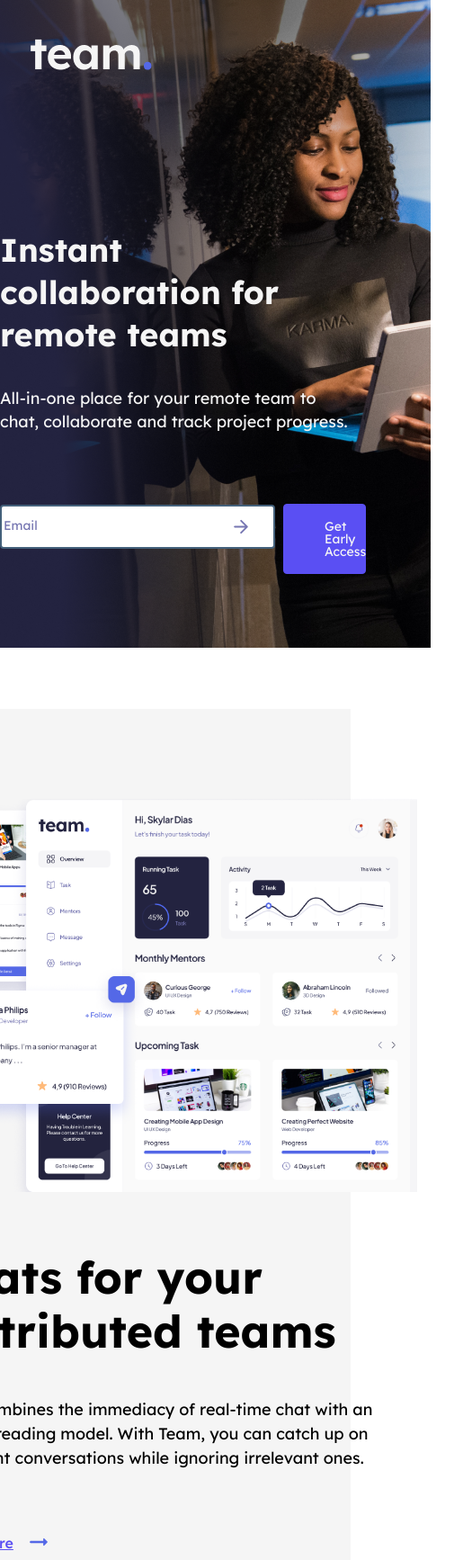
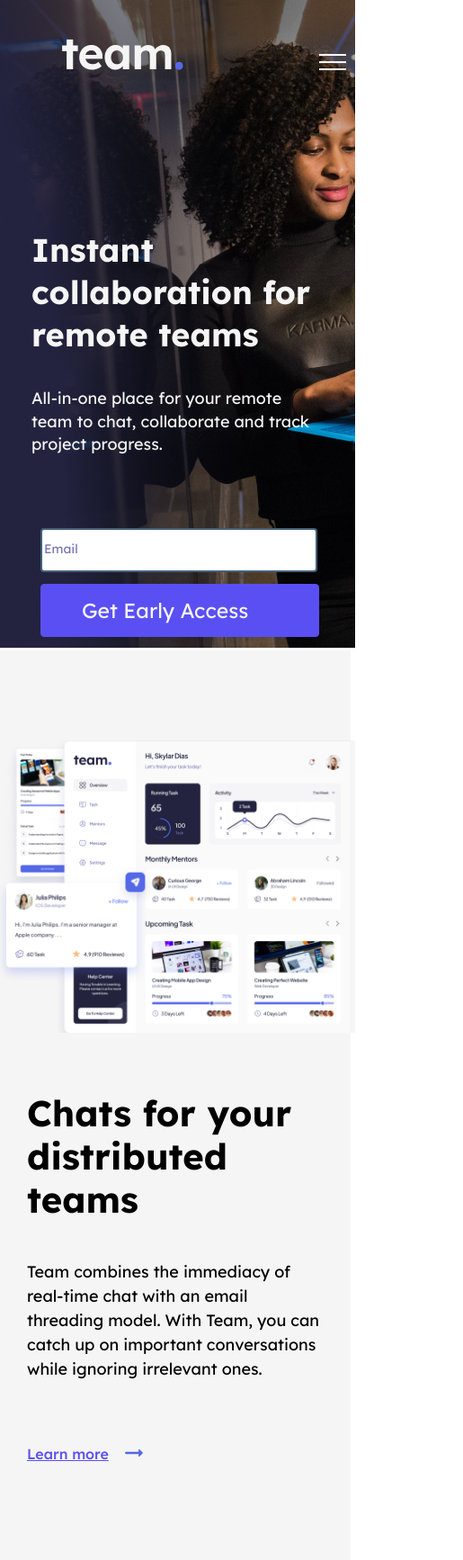
Before and after one commit to KoliaDutchak/TEAMLanding, a plain HTML site: page index.html in a window 390 px wide. Shown: the top 1734 px of the page at 90% size, 515 px wide, since content can reach past the window. Drawn offline with Linux system fonts and the light colour scheme.

Commit message:
Update style.css

```diff
--- a/css/style.css
+++ b/css/style.css
@@ -879,6 +879,78 @@ input::placeholder{
 }
 
 
+@media(max-width:420px){
+
+
+
+    .container{
+        margin: 0 auto;
+        max-width: 320px;
+    }
+
+
+    /*HEADER*/
+
+    .header__btn{
+        margin: 0 auto;
+        margin-top: 63px;
+        /* margin-left: 0; */
+        font-size: 23px;
+    }
+
+    .input{
+        width: 300px;
+    }
+
+    .input__icon{
+        opacity: 0;
+    }
+
+    .header__btn,
+    .input{
+        margin-left: 10px;
+    }
+
+    /*NAV*/
+    .menu__icon span,
+    .menu__icon::before,
+    .menu__icon::after{
+        left: 320px;
+    }
+
+
+    /*MAIN*/
+
+    .main {
+        margin-top: 15px;
+
+    }
+
+    .section-1__img{
+        max-width: 400px;
+        max-height: 500px;
+    }
+
+    .section__img{
+        max-width: 220px;
+        max-height: 360px;
+    }
+
+    .section-1__left{
+        max-width: 330px;
+    }
+
+    .section-1__title {
+        max-width: 330px;
+        font-size: 40px;
+    }
+
+    .slider__buttons{
+        margin-left: 174px;
+    }
+}
+
+
 
 
 
```
